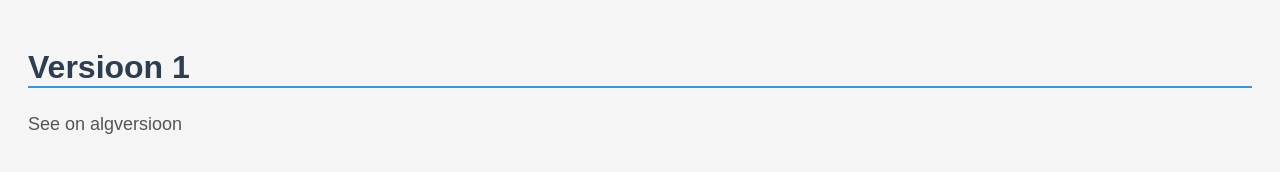
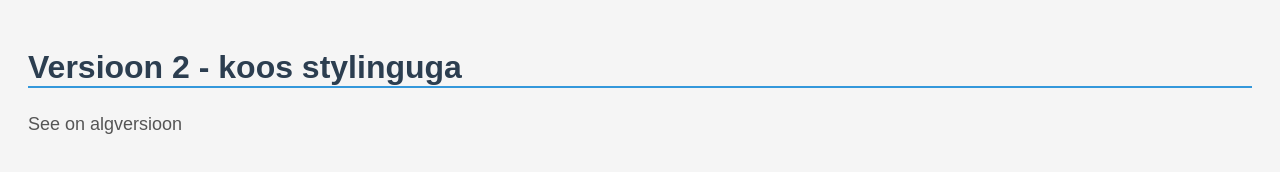
Before and after one commit to Anneli172/git-homework, a plain HTML site: page index.html in a window 1280 px wide. Drawn offline with Linux system fonts and the light colour scheme.

Commit message:
Update heading in feature branch

```diff
--- a/index.html
+++ b/index.html
@@ -5,7 +5,7 @@
     <link rel="stylesheet" href="style.css">
 </head>
 <body>
-    <h1>Versioon 1</h1>
+    <h1>Versioon 2 - koos stylinguga</h1>
     <p>See on algversioon</p>
 </body>
 </html>
```
